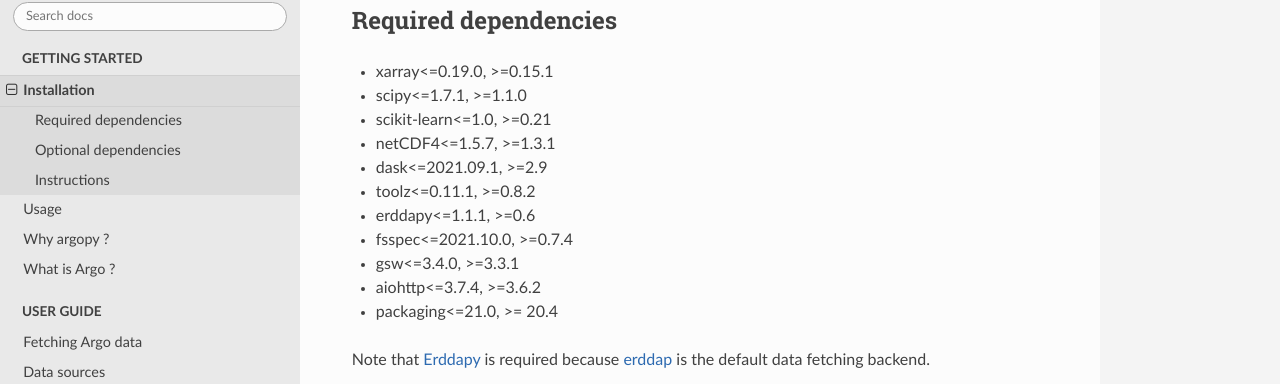
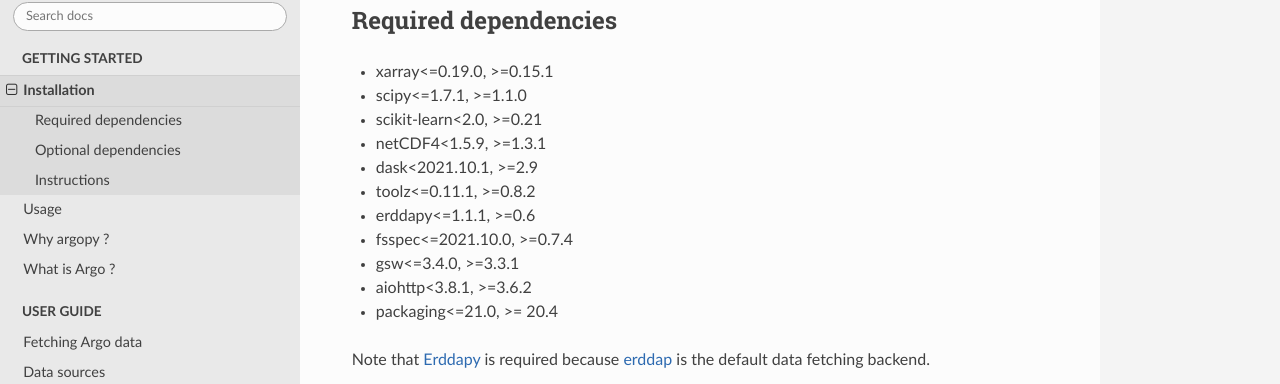
Before and after one commit to hamersu9t/argopy, a Sphinx documentation site: the page built from docs/install.rst, in a window 1280 px wide and 900 px high. Shown: the part 166-550 px from the top of the window. Built offline with Sphinx 7.4.7 and the Read the Docs theme 2.0.0, drawn with Linux system fonts in a browser that asks for light colours; the version number is read from the project's files by our own code; part of the change alters nothing that is shown.

Commit message:
Update requirements

```diff
--- a/docs/install.rst
+++ b/docs/install.rst
@@ -6,14 +6,14 @@ Required dependencies
 
 - xarray<=0.19.0, >=0.15.1
 - scipy<=1.7.1, >=1.1.0
-- scikit-learn<=1.0, >=0.21
-- netCDF4<=1.5.7, >=1.3.1
-- dask<=2021.09.1, >=2.9
+- scikit-learn<2.0, >=0.21
+- netCDF4<1.5.9, >=1.3.1
+- dask<2021.10.1, >=2.9
 - toolz<=0.11.1, >=0.8.2
 - erddapy<=1.1.1, >=0.6
 - fsspec<=2021.10.0, >=0.7.4
 - gsw<=3.4.0, >=3.3.1
-- aiohttp<=3.7.4, >=3.6.2
+- aiohttp<3.8.1, >=3.6.2
 - packaging<=21.0, >= 20.4
 
 
```
Also changed, not shown: requirements.txt (+4 -4 lines).
